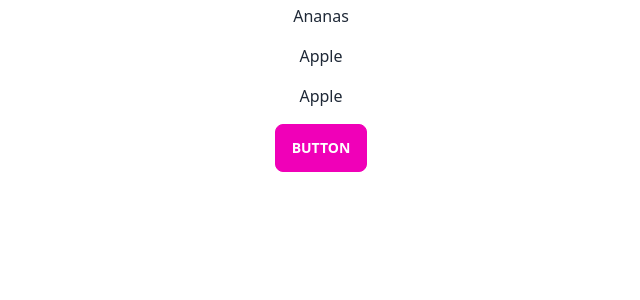
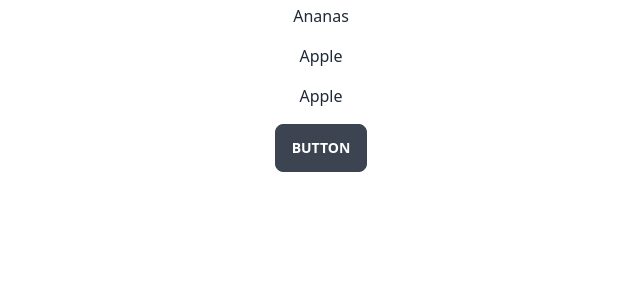
Before and after one commit to Kaflilithe/react-pactice, a React (Create React App) app: page / in a window 1280 px wide. Shown: the top 300 px of the page, without its empty margins (319-959 px from the left). Built offline with nearby package versions, Linux system fonts and the light colour scheme.

Commit message:
[Button]: name changed props

```diff
--- a/src/App.tsx
+++ b/src/App.tsx
@@ -15,7 +15,7 @@ function App() {
         <div>Ananas</div>
         <div>Apple</div>
         <div>Apple</div>
-        <Button background="secondary">Button</Button>
+        <Button background="">Button</Button>
       </Flex>
     </div>
   );
--- a/src/components/template/Button.tsx
+++ b/src/components/template/Button.tsx
@@ -5,22 +5,22 @@ import { DaisyColor } from "../../types/core/color.type";
 import { DaisySize } from "../../types/core/size.type";
 
 type Props = {
-  background?: DaisyColor;
+  color?: DaisyColor;
   size?: DaisySize;
   } & DetailedHTMLProps<HTMLAttributes<HTMLButtonElement>, HTMLButtonElement>;
 
 export const Button = (props: ParentComponent<Props>) =>{
-    const { background, size, className, ...others } = props;
+    const { color, size, className, ...others } = props;
 
   const classes = classNames("btn", {
     [className || ""]: !!className,
-    "btn-primary": background === "primary",
-    "btn-secondary": background === "secondary",
-    "btn-accent": background === "accent",
-    "btn-info": background === "info",
-    "btn-success": background === "success",
-    "btn-warning": background === "warning",
-    "btn-error": background === "error",
+    "btn-primary": color === "primary",
+    "btn-secondary": color === "secondary",
+    "btn-accent": color === "accent",
+    "btn-info": color === "info",
+    "btn-success": color === "success",
+    "btn-warning": color === "warning",
+    "btn-error": color === "error",
     "btn-lg": size === "lg",
     "btn-md": size === "md",
     "btn-sm": size === "sm",
```
